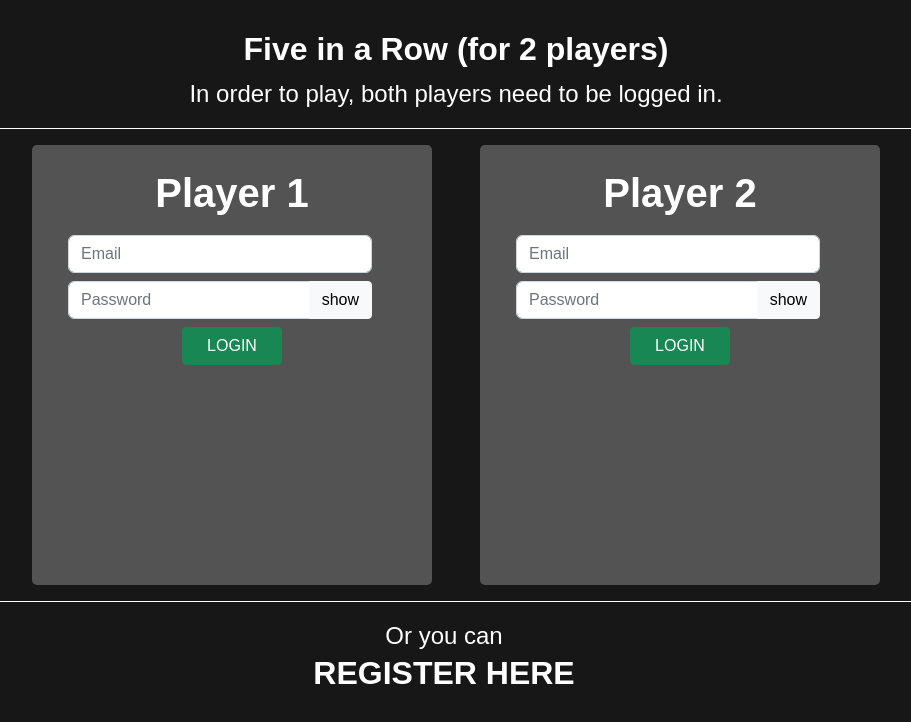
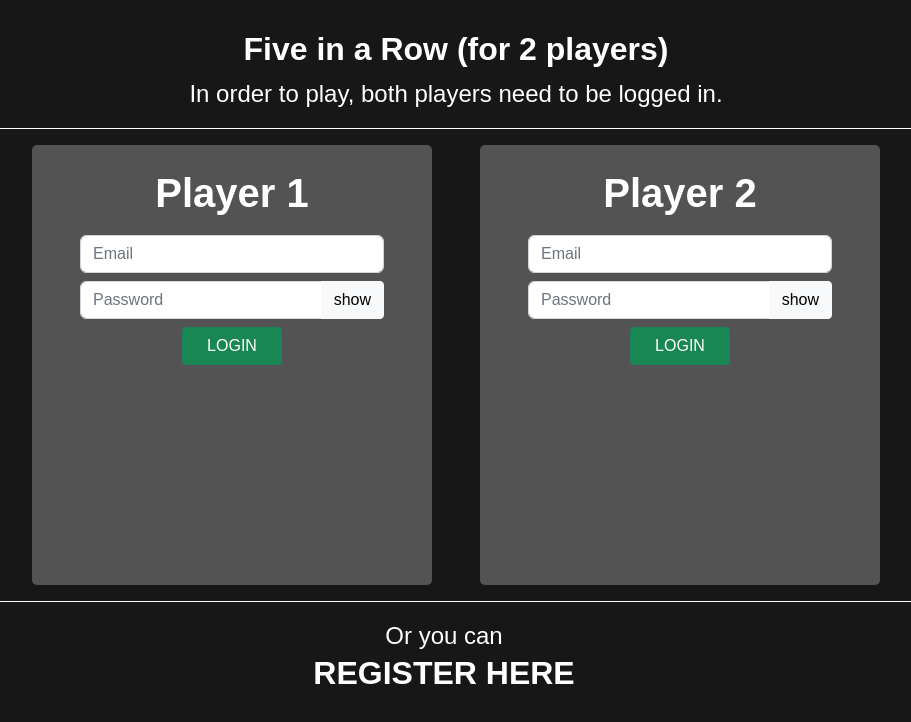
Before and after one commit to d3meter/five-in-a-row, a React (Create React App) app in the folder frontend/: page / in a window 1280 px wide. Shown: the top 722 px of the page, without its empty margins (184-1095 px from the left). Built offline with nearby package versions, Linux system fonts and the light colour scheme.

Commit message:
change Login margins

```diff
--- a/frontend/src/components/Login.jsx
+++ b/frontend/src/components/Login.jsx
@@ -17,7 +17,7 @@ function Login({ onLoginPlayer, errorMessage }) {
   return (
     <div className="Login">
       <form className="row gap-2">
-        <div className="form-group row w-100">
+        <div className="form-group row w-100 m-0">
           <input
             type="email"
             className="form-control"
@@ -26,7 +26,7 @@ function Login({ onLoginPlayer, errorMessage }) {
             onChange={(event) => setEmail(event.target.value)}
           />
         </div>
-        <div className="form-group row w-100">
+        <div className="form-group row w-100 m-0">
           <div className="input-group p-0">
             <input
               type={showPassword ? "text" : "password"}
```
